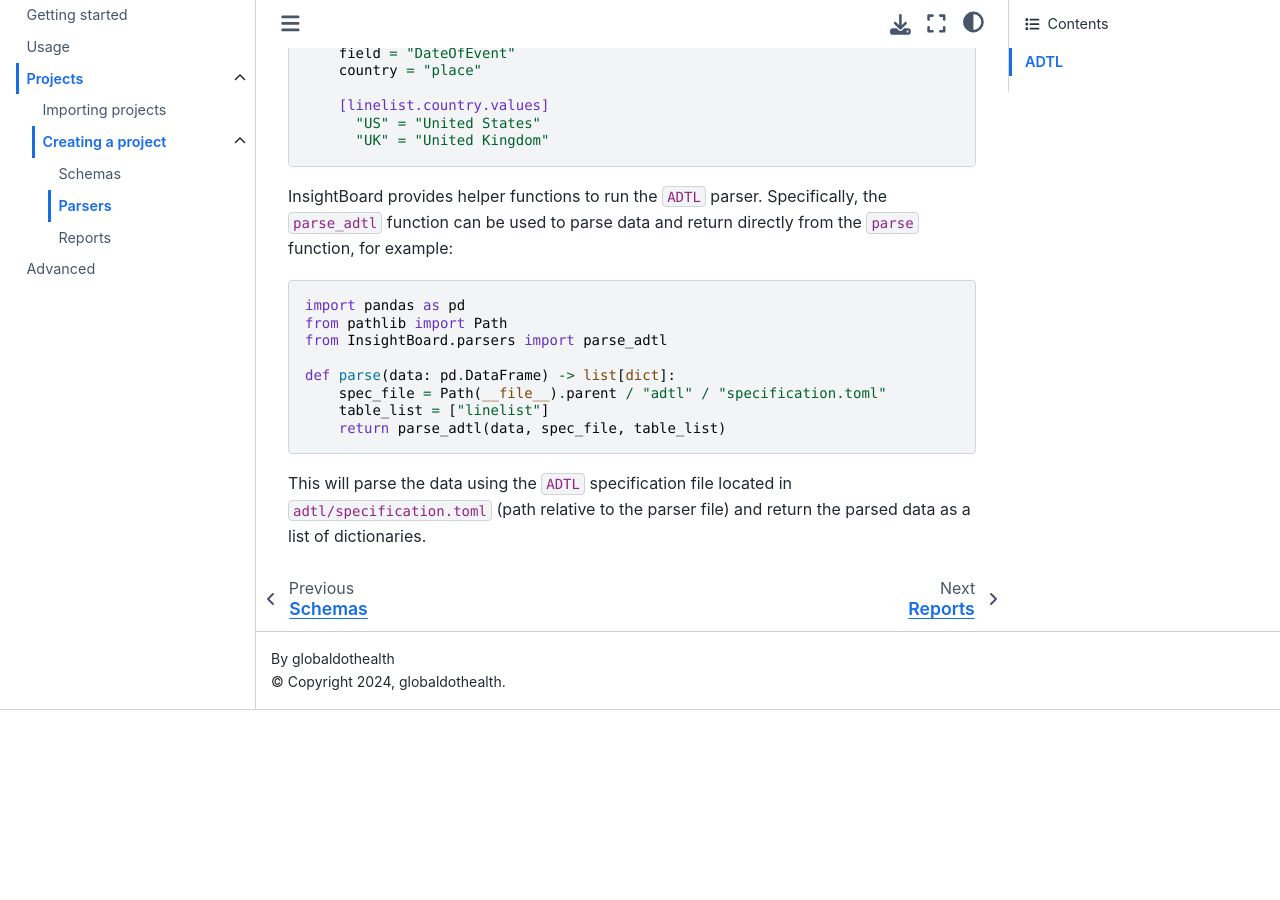
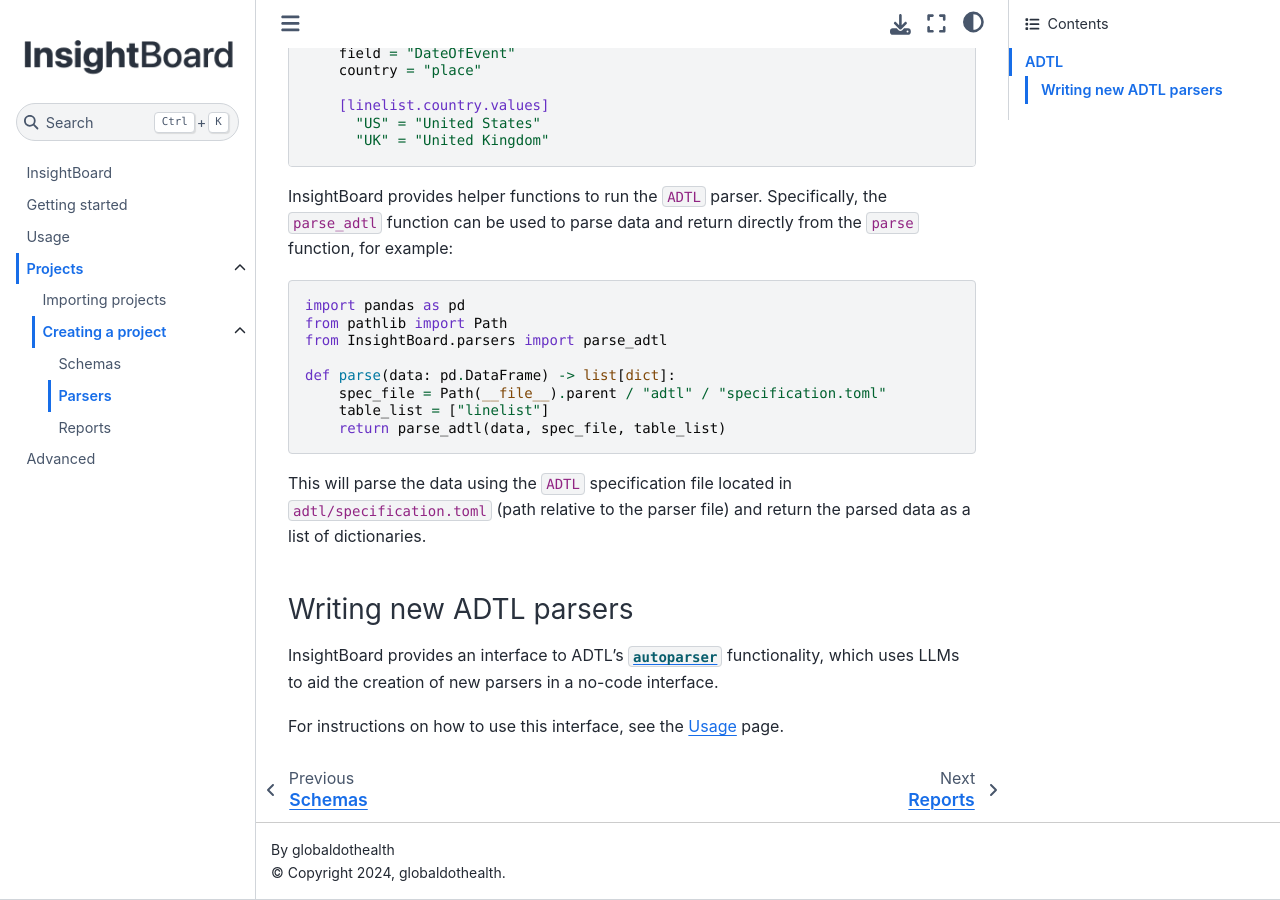
Before and after one commit to globaldothealth/InsightBoard, a Sphinx documentation site: the page built from docs/projects/components/parsers.md, in a window 1280 px wide and 900 px high, scrolled down 1948 px. Built offline with Sphinx 7.4.7 and the Sphinx Book theme 1.1.4, drawn with Linux system fonts in a browser that asks for light colours; before the commit the page ends 2658 px from its top, so only the background shows below that.

Commit message:
Adds description for autoparser use (#81)
Updates adtl version to enable list behaviour

````diff
--- a/docs/projects/components/parsers.md
+++ b/docs/projects/components/parsers.md
@@ -99,3 +99,9 @@
 ```
 
 This will parse the data using the `ADTL` specification file located in `adtl/specification.toml` (path relative to the parser file) and return the parsed data as a list of dictionaries.
+
+### Writing new ADTL parsers
+
+InsightBoard provides an interface to ADTL's [`autoparser`](https://adtl.readthedocs.io/en/latest/autoparser/index.html) functionality, which uses LLMs to aid the creation of new parsers in a no-code interface.
+
+For instructions on how to use this interface, see the [Usage](../../usage/index.md) page.
--- a/pyproject.toml
+++ b/pyproject.toml
@@ -16,7 +16,7 @@
     "waitress>=3.0.0",
     "cachetools>=5.5.0",
     "dash-bootstrap-templates>=1.2.4",
-    "adtl[autoparser]>=0.7.0",
+    "adtl[autoparser]>=0.8.0",
 ]
 scripts = { InsightBoard = "InsightBoard:main" }
 dynamic = ["version"]
````
Also changed, not shown: docs/index.md (+1 -0 lines), docs/usage/index.md (+27 -1 lines), docs/usage/images/home.png, docs/usage/images/new-parser-make-dict.png (added), docs/usage/images/new-parser-make-map.png (added), docs/usage/images/new-parser-make-toml.png (added), 1 other file.
